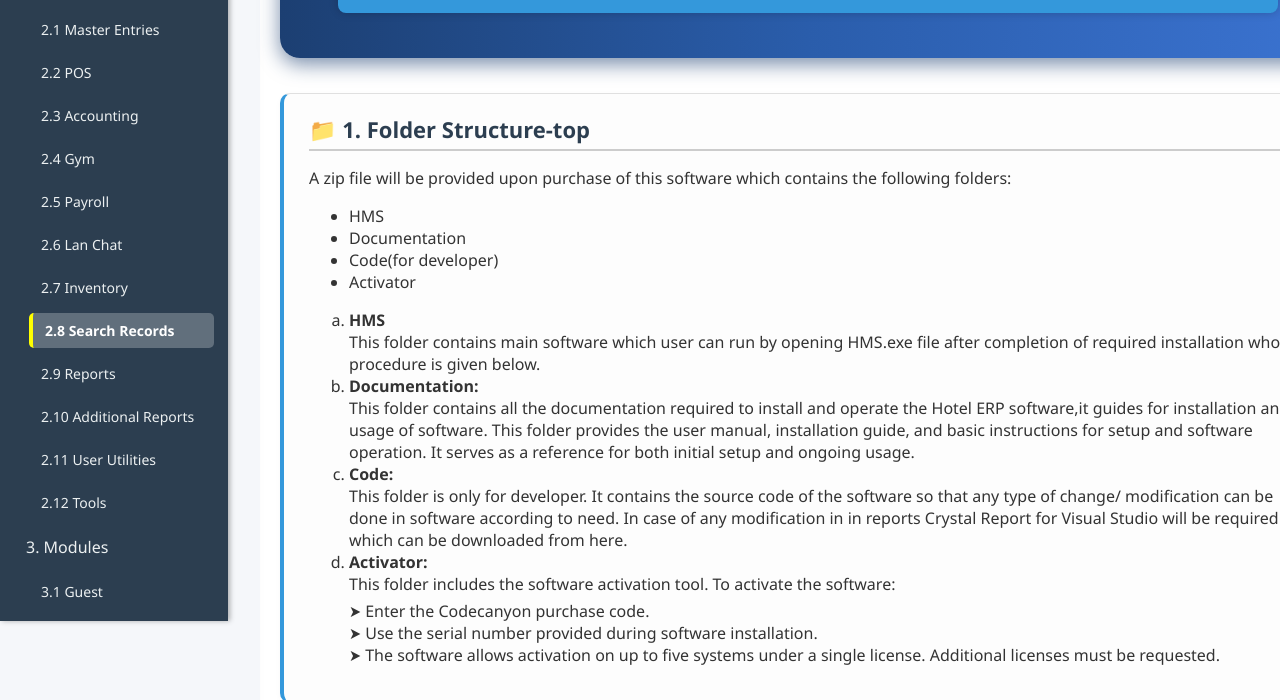
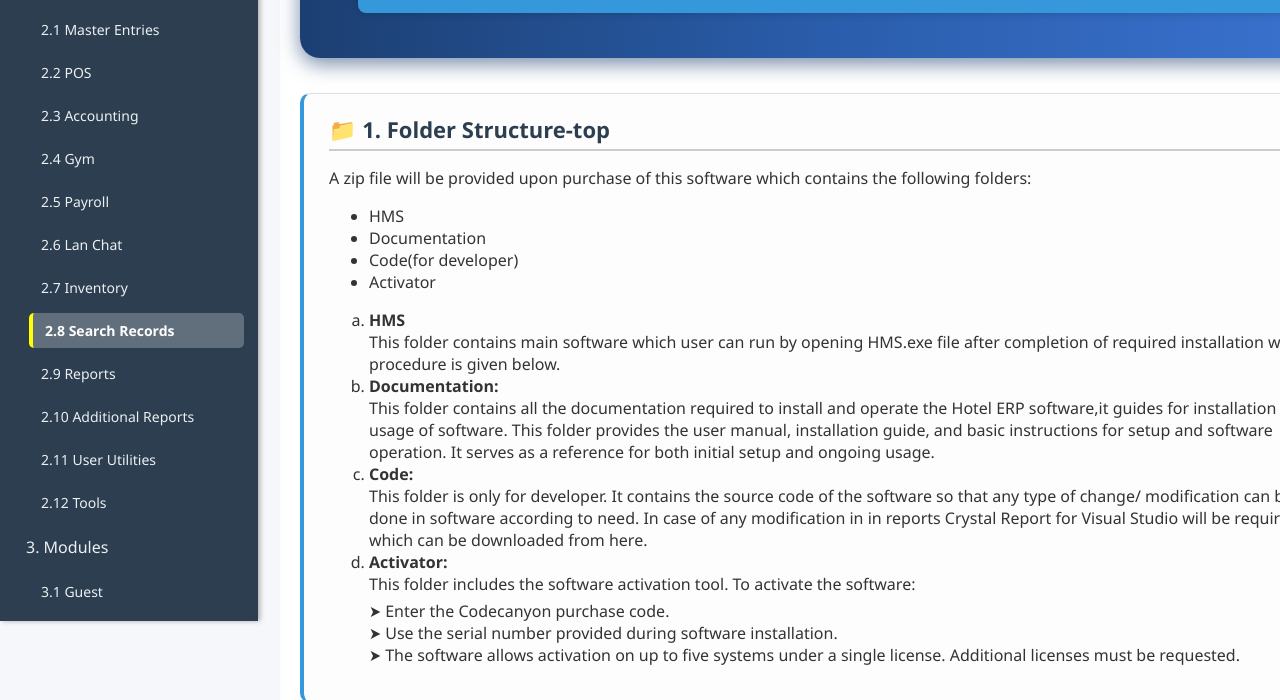
Before and after one commit to shujahat-tech/HOTEL-ERP-SYSTEM, a plain HTML site: page index.html in a window 1280 px wide. Shown: the part 207-907 px from the top of the page. Drawn offline with Linux system fonts and the light colour scheme.

Commit message:
Update style.css
Signed-off-by: Shujahat <153955205+shujahat-tech@users.noreply.github.com>

```diff
--- a/style.css
+++ b/style.css
@@ -24,7 +24,7 @@ body {
     position: fixed;
     top: 0;
     left: 0;
-    width: 200px;
+    width: 230px;
     height: 100%;
     background-color: #2c3e50;
     color: white;
@@ -82,8 +82,8 @@ body {
 
 /* Content Area */
 .content {
-    margin-left: 260px;
-    margin-right: 25px;
+    margin-left: 280px;
+    margin-right: 35px;
     padding: 40px 20px;
     flex: 1;
     background: white;
```
